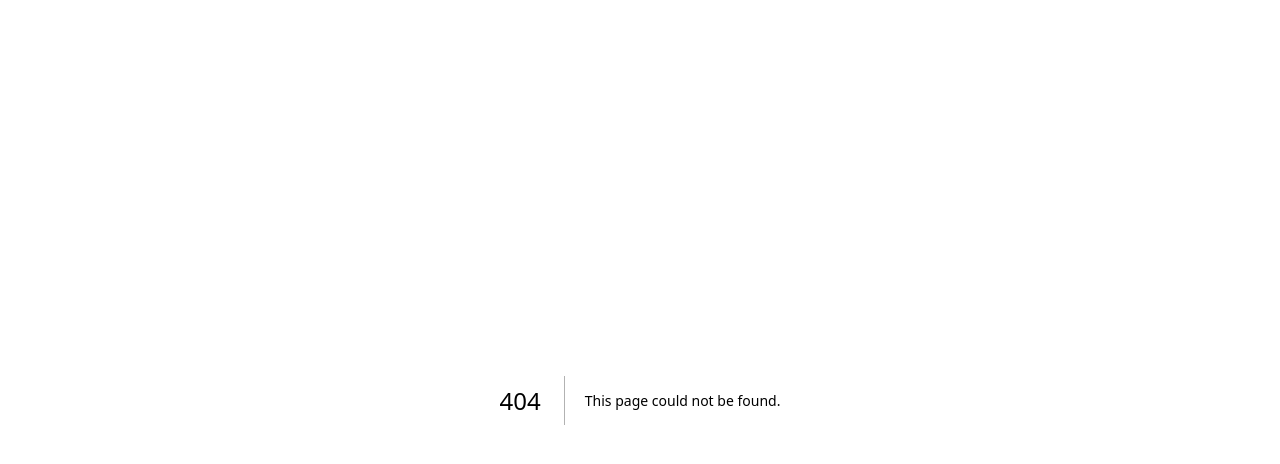
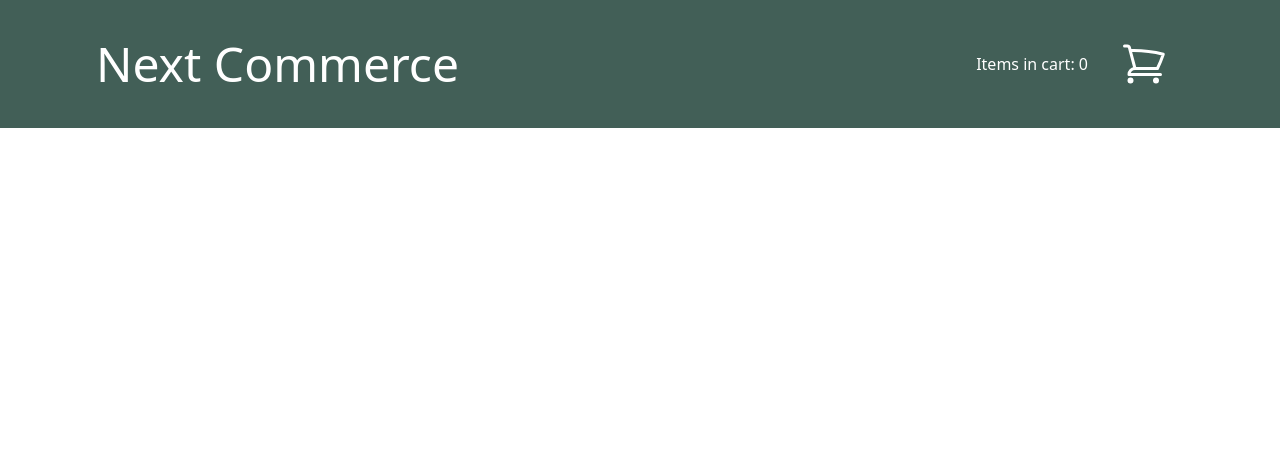
Before and after one commit to ollejj/Next-Commerce, a Next.js app: page /checkout in a window 1280 px wide. Before the commit this address had no page. Shown: the top 464 px of the page. Built offline with nearby package versions, Linux system fonts and the light colour scheme.

Commit message:
styling tweaks and checkout

```diff
--- /dev/null
+++ b/components/CheckoutItem.jsx
@@ -0,0 +1,58 @@
+export const CheckoutItem = ({
+  image,
+  price,
+  rating,
+  desc,
+  discount,
+  title,
+  specs,
+  qty,
+}) => {
+  //   const handleClick = (e) => {
+  //     e.preventDefault();
+
+  //     setItems([
+  //       {
+  //         id,
+  //         image,
+  //         price,
+  //         rating,
+  //         desc,
+  //         discount,
+  //         title,
+  //         specs,
+  //       },
+  //       ...items,
+  //     ]);
+  //   };
+
+  return (
+    <div className="w-full flex flex-row items-center shadow-xl px-8 gap-12">
+      <img className="w-1/5" src={image} alt="prod_img" />
+      <p>{qty}</p>
+      <div className="flex flex-col justify-evenly h-full w-1/3">
+        <p className="font-bold text-xl">{title}</p>
+        <p className="font-semibold text-xl">{rating}/5</p>
+        {discount ? (
+          <div className="flex flex-row gap-x-4 w-full items-center">
+            <p className="line-through">{price}:-</p>
+            <p className="text-red-500 font-bold text-3xl">
+              {price - discount}:-
+            </p>
+          </div>
+        ) : (
+          <p className="font-bold text-3xl">{price}:-</p>
+        )}
+      </div>
+      <div className="flex flex-col w-2/3 gap-8">
+        <p className="">{desc}</p>
+        <div className="flex flex-col gap-y-1.5">
+          <h1 className="font-semibold">Specs:</h1>
+          {specs.map((e) => (
+            <p className="text-gray-500">{e}</p>
+          ))}
+        </div>
+      </div>
+    </div>
+  );
+};
--- a/components/Header.jsx
+++ b/components/Header.jsx
@@ -3,6 +3,7 @@ import { Cart } from "../icons/cart";
 import { useEffect, useState } from "react";
 import { IconContainer } from "./IconContainer";
 import { useCartContext } from "../contexts/CartContext";
+import Link from "next/link";
 
 export const Header = () => {
   const { items } = useCartContext();
@@ -12,10 +13,13 @@ export const Header = () => {
       <div>
         <h1 className="text-5xl">Next Commerce</h1>
       </div>
-      <div className="h-12 min-w-12 flex flex-row items-center gap-8">
+      <Link
+        href="/checkout"
+        className="h-20 px-4 min-w-12 flex flex-row items-center gap-8 hover:shadow-inner-custom"
+      >
         <p>Items in cart: {items.length}</p>
         <Cart />
-      </div>
+      </Link>
     </header>
   );
 };
--- a/components/ProductCard.jsx
+++ b/components/ProductCard.jsx
@@ -1,4 +1,3 @@
-import Image from "next/image";
 import { useCartContext } from "../contexts/CartContext";
 
 export const ProductCard = ({
@@ -46,7 +45,7 @@ export const ProductCard = ({
           <p className="text-red-500">{price - discount}:-</p>
         </div>
       ) : (
-        <p>{price}</p>
+        <p>{price}:-</p>
       )}
       <p className="">{truncateText(desc)}</p>
       <div className="flex flex-col gap-y-1.5">
--- a/components/Products.jsx
+++ b/components/Products.jsx
@@ -11,9 +11,9 @@ export const Products = () => {
   if (error) return "An error has occurred: " + error.message;
 
   return (
-    <div className="w-3/4  grid grid-cols-3 xl:grid-cols-4 gap-8 m-auto py-8">
+    <div className="w-3/4 grid grid-cols-3 xl:grid-cols-4 gap-8 m-auto py-8">
       {data.map((e) => {
-        return <ProductCard {...e} />;
+        return <ProductCard key={e.id} {...e} />;
       })}
     </div>
   );
--- a/contexts/CartContext.jsx
+++ b/contexts/CartContext.jsx
@@ -7,8 +7,13 @@ export const useCartContext = () => useContext(CartContext);
 export const CartContextProvider = ({ children }) => {
   const [items, setItems] = useState([]);
 
+  const cost = items.reduce((acc, curr) => {
+    if (curr.discount) return (acc += curr.price - curr.discount);
+    return (acc += curr.price);
+  }, 0);
+
   return (
-    <CartContext.Provider value={{ items, setItems }}>
+    <CartContext.Provider value={{ items, setItems, cost }}>
       {children}
     </CartContext.Provider>
   );
--- a/package.json
+++ b/package.json
@@ -13,7 +13,8 @@
     "next": "13.0.0",
     "react": "18.2.0",
     "react-dom": "18.2.0",
-    "react-query": "^3.39.2"
+    "react-query": "^3.39.2",
+    "stripe": "^10.15.0"
   },
   "devDependencies": {
     "autoprefixer": "^10.4.12",
--- /dev/null
+++ b/pages/Layout.jsx
@@ -0,0 +1,11 @@
+import React from "react";
+import { Header } from "../components/Header";
+
+export const Layout = ({ children }) => {
+  return (
+    <div>
+      <Header />
+      {children}
+    </div>
+  );
+};
--- a/pages/_app.js
+++ b/pages/_app.js
@@ -1,7 +1,21 @@
-import '../styles/globals.css'
+import "../styles/globals.css";
+
+import { Layout } from "./Layout";
+import { CartContextProvider } from "../contexts/CartContext";
+import { QueryClient, QueryClientProvider } from "react-query";
+import { useState } from "react";
 
 function MyApp({ Component, pageProps }) {
-  return <Component {...pageProps} />
+  const [queryClient] = useState(() => new QueryClient());
+  return (
+    <QueryClientProvider client={queryClient}>
+      <CartContextProvider>
+        <Layout>
+          <Component {...pageProps} />
+        </Layout>
+      </CartContextProvider>
+    </QueryClientProvider>
+  );
 }
 
-export default MyApp
+export default MyApp;
--- /dev/null
+++ b/pages/checkout/index.jsx
@@ -0,0 +1,34 @@
+import { CheckoutItem } from "../../components/CheckoutItem";
+import { ProductCard } from "../../components/ProductCard";
+import { useCartContext } from "../../contexts/CartContext";
+import { useState, useEffect } from "react";
+
+const Checkout = () => {
+  const { items, cost } = useCartContext();
+  const [grouped, setGrouped] = useState([]);
+
+  useEffect(() => {
+    const group = items.reduce((acc, curr) => {
+      if (acc[curr.id]) acc[curr.id].push(curr);
+      else acc[curr.id] = [curr];
+      return acc;
+    }, []);
+    setGrouped(group);
+  }, []);
+
+  return (
+    <div className="w-3/4 grid grid-cols-1 xl:grid-cols-1 gap-8 m-auto py-8">
+      {items.length > 0 && (
+        <button className="mt-auto ml-auto px-8 bg-oxley h-12 text-white font-bold">
+          Checkout {cost}:-
+        </button>
+      )}
+
+      {grouped.map((e) => {
+        return <CheckoutItem key={e[0].id} qty={e.length} {...e[0]} />;
+      })}
+    </div>
+  );
+};
+
+export default Checkout;
--- a/pages/index.js
+++ b/pages/index.js
@@ -1,19 +1,9 @@
-import { useState, useEffect } from "react";
-import { Header } from "../components/Header";
-import { CartContextProvider } from "../contexts/CartContext";
-import { QueryClient, QueryClientProvider } from "react-query";
 import { Products } from "../components/Products";
 
 export default function Home() {
-  const [queryClient] = useState(() => new QueryClient());
   return (
     <div className="w-screen h-screen overflow-x-hidden">
-      <QueryClientProvider client={queryClient}>
-        <CartContextProvider>
-          <Header />
-          <Products />
-        </CartContextProvider>
-      </QueryClientProvider>
+      <Products />
     </div>
   );
 }
--- a/tailwind.config.js
+++ b/tailwind.config.js
@@ -11,6 +11,10 @@ module.exports = {
         oxley: "#749F82",
         gsapple: "#A8E890",
       },
+      boxShadow: {
+        "inner-custom":
+          "inset 4px 4px 8px #00000022, inset -4px -4px 8px #00000022",
+      },
     },
   },
   plugins: [],
```
Also changed, not shown: 1 other file (tests, documents, lock files or other folders).
